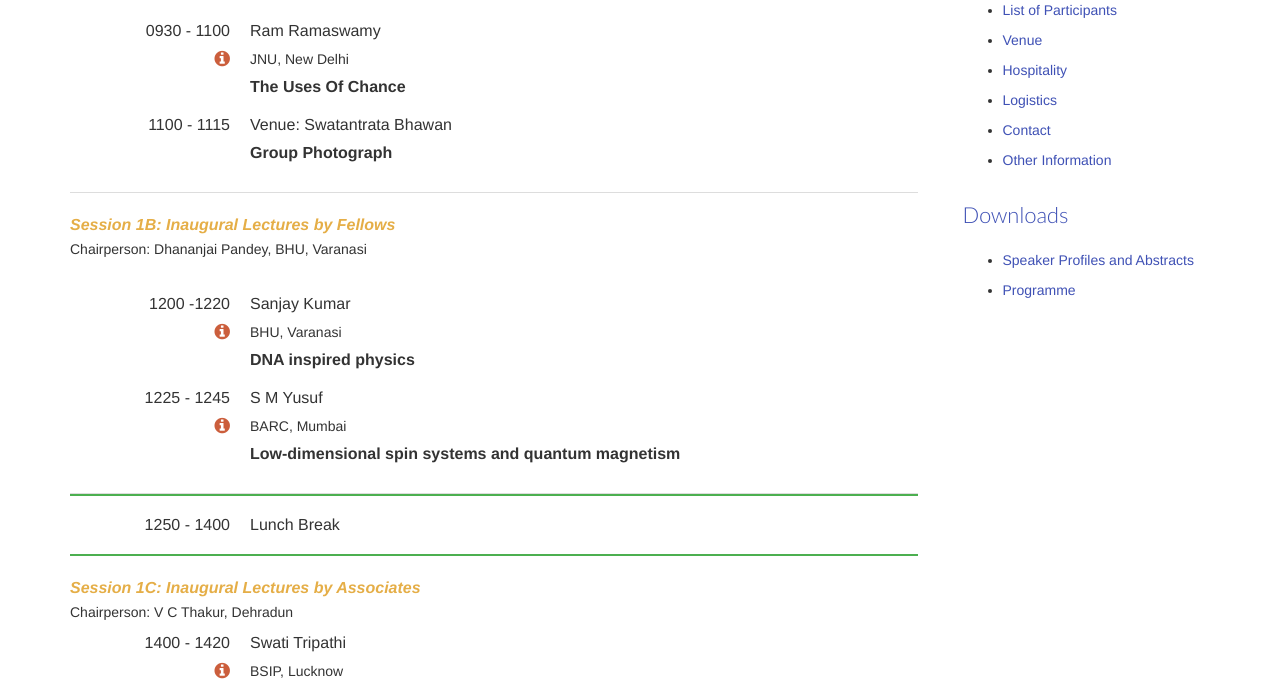
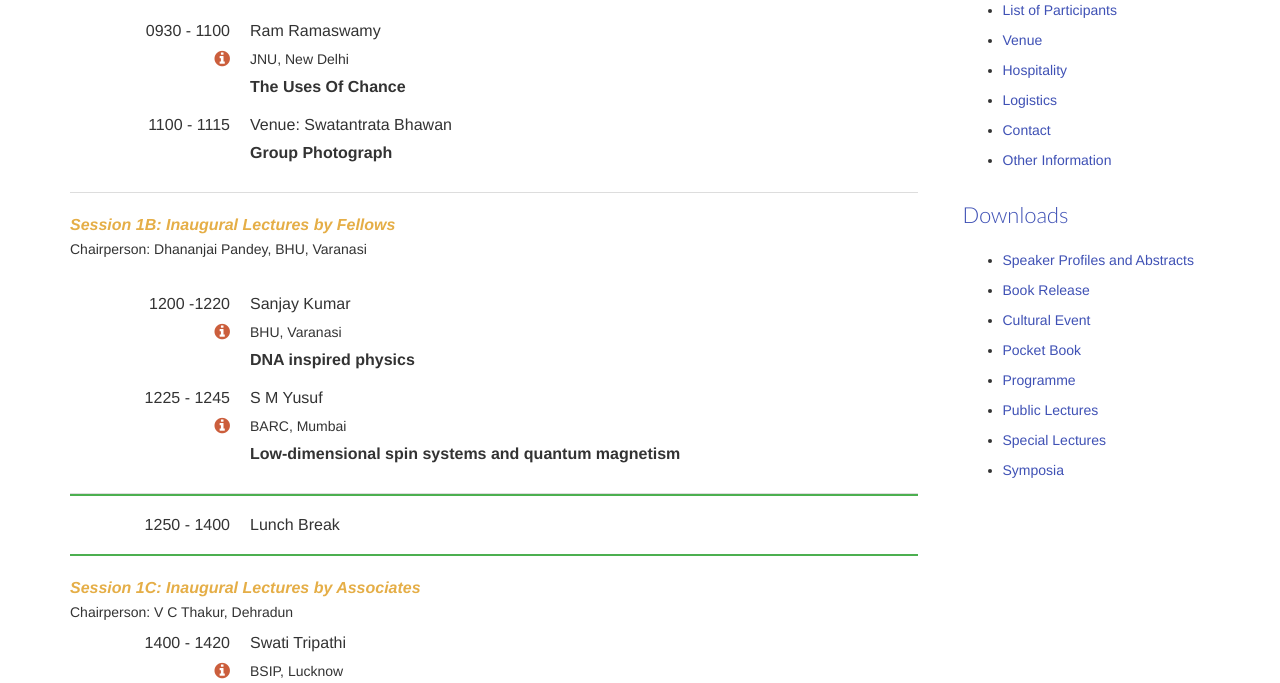
Before and after one commit to SrirangaDigital/ias84-conf, a PHP site: the page made by application/views/flat/3-Schedule/index.php in a window 1280 px wide. Shown: the part 800-1483 px from the top of the page. Run offline with PHP 8.4, Linux system fonts and the light colour scheme; the template is opened without the code that fills it, so the values that code supplies are empty; some libraries are stand-ins or nearby versions.

Commit message:
Pdf files added

```diff
--- a/application/views/generalSidebar.php
+++ b/application/views/generalSidebar.php
@@ -22,5 +22,11 @@
     <h1>Downloads</h1>
     <ul>
         <li><a target="_blank" href="<?=DOWNLOAD_URL?>Abstract_Book.pdf">Speaker Profiles and Abstracts</a></li>
-        <li><a href="<?=DOWNLOAD_URL?>Program.pdf" target="_blank">Programme</a></li>
+        <li><a href="<?=DOWNLOAD_URL?>Book_Release.pdf" target="_blank">Book Release</a></li>
+        <li><a href="<?=DOWNLOAD_URL?>Cultural_Event.pdf" target="_blank">Cultural Event</a></li>
+        <li><a href="<?=DOWNLOAD_URL?>Pocket_Book.pdf" target="_blank">Pocket Book</a></li>
+        <li><a href="<?=DOWNLOAD_URL?>Programme_Poster.pdf" target="_blank">Programme</a></li>
+        <li><a href="<?=DOWNLOAD_URL?>Public_Lectures.pdf" target="_blank">Public Lectures</a></li>
+        <li><a href="<?=DOWNLOAD_URL?>Spl_Lectures_Poster.pdf" target="_blank">Special Lectures</a></li>
+        <li><a href="<?=DOWNLOAD_URL?>Symposia_Poster_Final.pdf" target="_blank">Symposia</a></li>
     </ul>
```
Also changed, not shown: 8 other files.
